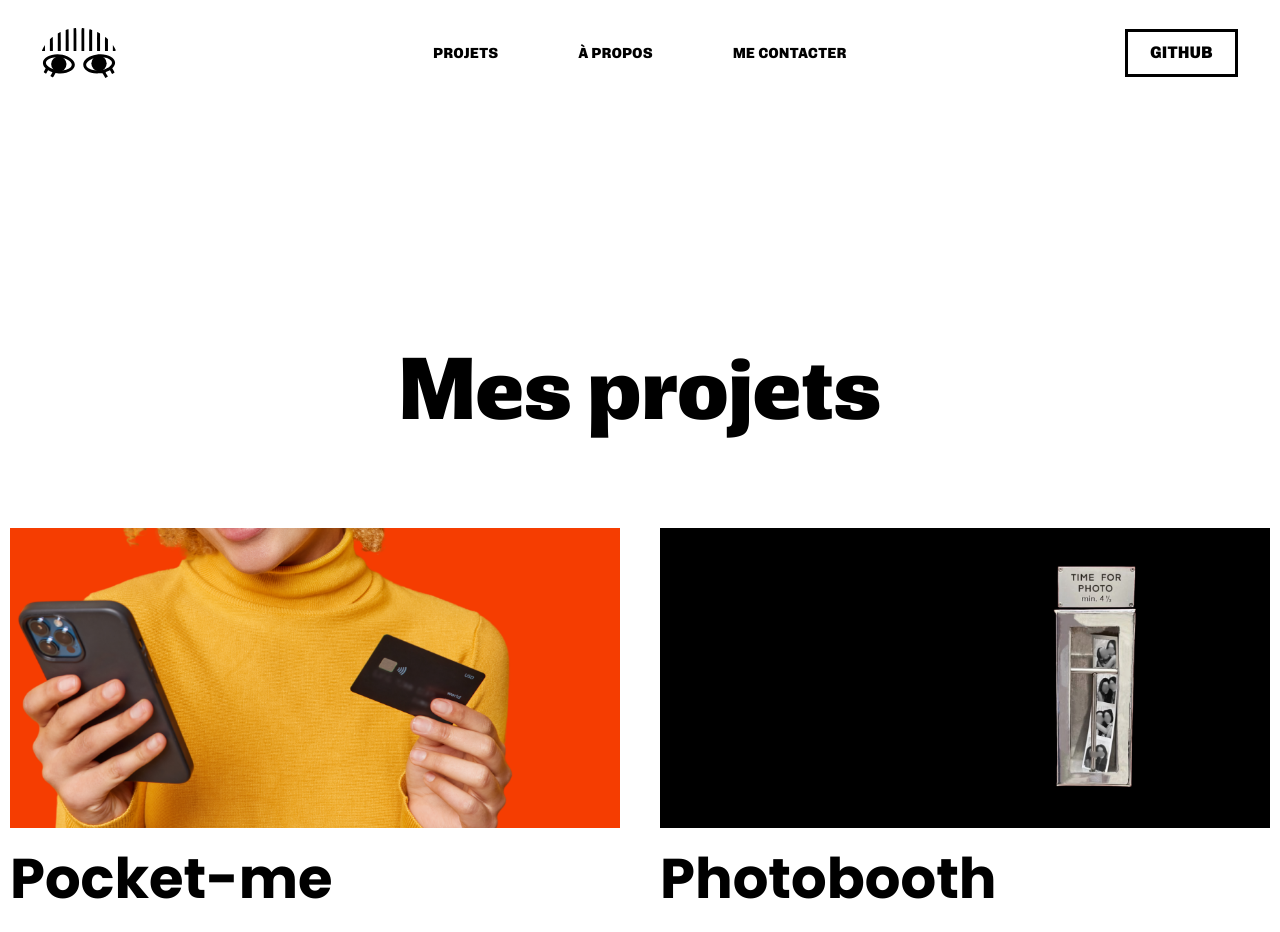
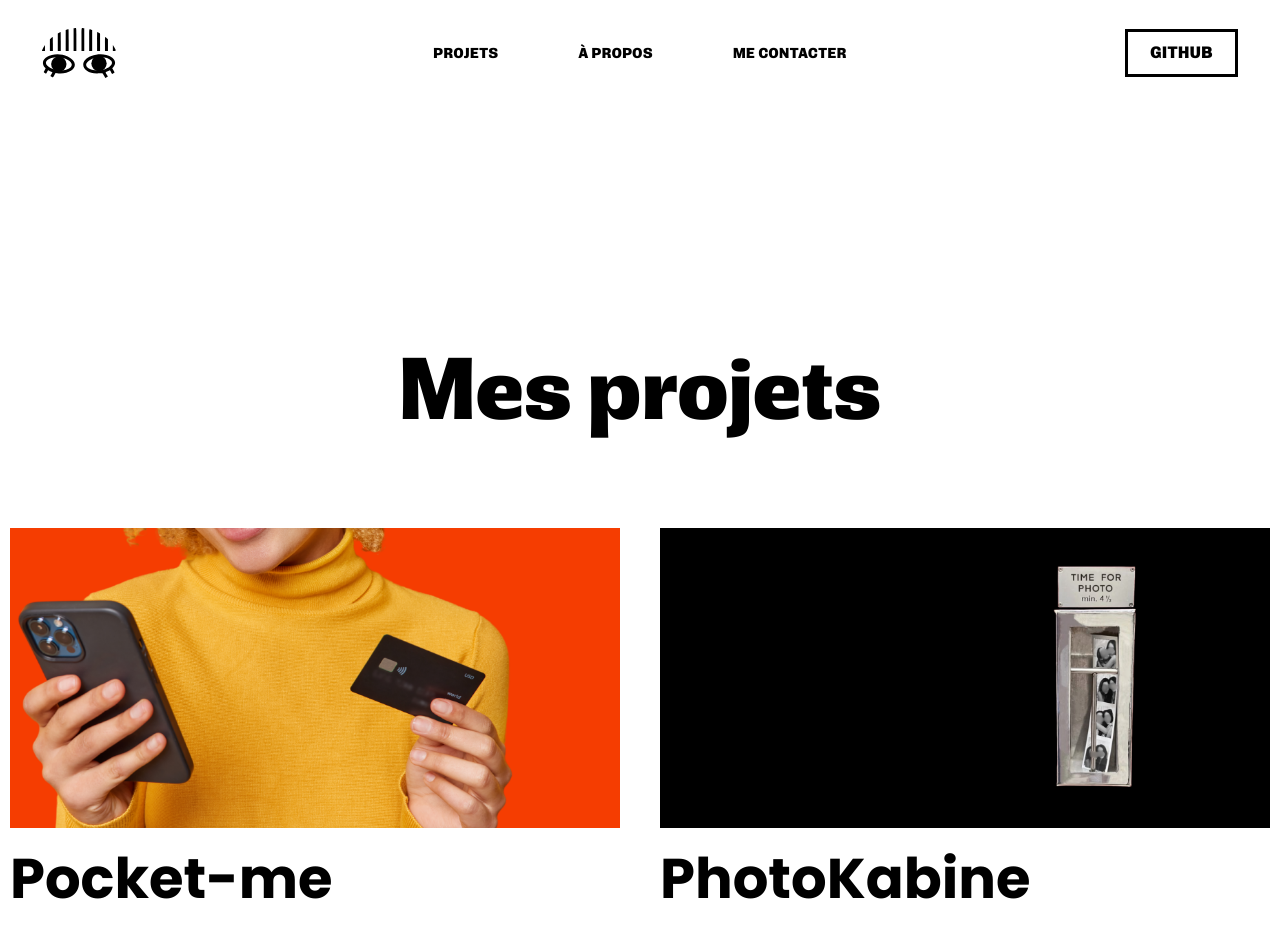
Before and after one commit to Ramswed/portfolio, a React (Create React App) app: page /all-work in a window 1280 px wide. Shown: the top 932 px of the page. Built offline with nearby package versions, Linux system fonts and the light colour scheme.

Commit message:
photokabine

```diff
--- a/src/pages/AllWork.js
+++ b/src/pages/AllWork.js
@@ -60,7 +60,7 @@ const AllWork = () => {
     },
     {
       id: 7,
-      title: "Photobooth",
+      title: "PhotoKabine",
       category: "Application mobile",
       hasImage: true,
       image: photoboothImage,
@@ -141,7 +141,7 @@ const AllWork = () => {
     .map((id) => projects.find((p) => p.id === id))
     .filter(Boolean);
 
-  const category1Row1 = category1Projects.slice(0, 2); // Pocket-me, Photobooth (2 projets)
+  const category1Row1 = category1Projects.slice(0, 2); // Pocket-me, PhotoKabine (2 projets)
   const category1Row2 = category1Projects.slice(2); // NeuroScope, Muse Bar, Capitaine Flint (3 projets)
 
   const category2Order = [5, 13, 12, 10]; // Ordre spécifique
--- a/src/pages/ProjectDetail.js
+++ b/src/pages/ProjectDetail.js
@@ -235,7 +235,7 @@ const ProjectDetail = () => {
     },
     {
       id: 7,
-      title: "Photobooth",
+      title: "PhotoKabine",
       category: "Application mobile",
       hasImage: true,
       image: photoboothImage,
```
